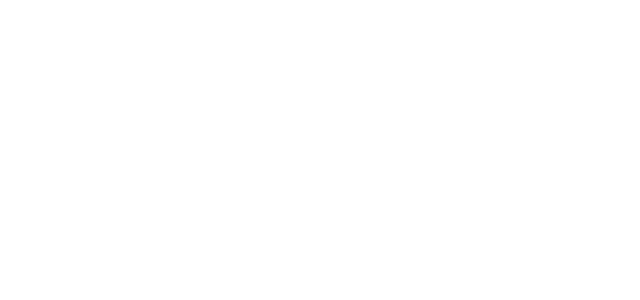
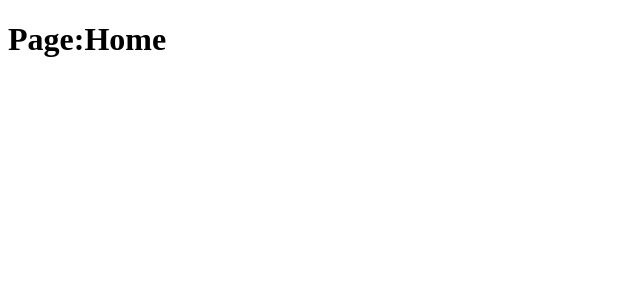
Before and after one commit to masudafsar/karnameh, a React (Vite) app: page / in a window 1280 px wide. Shown: the top 300 px of the page, without its empty margins (0-640 px from the left). Built offline with nearby package versions, Linux system fonts and the light colour scheme.

Commit message:
Create base of router

```diff
--- a/src/App.tsx
+++ b/src/App.tsx
@@ -1,7 +1,11 @@
-import { useState } from 'react';
+import Router from '@routes/router';
 
 function App() {
-  return <></>;
+  return (
+    <>
+      <Router />
+    </>
+  );
 }
 
 export default App;
--- /dev/null
+++ b/src/routes/mainRouter.tsx
@@ -0,0 +1,23 @@
+import { Outlet, RouteObject } from 'react-router-dom';
+
+export const mainRouter: RouteObject[] = [
+  {
+    path: '*',
+    element: (
+      <h1>
+        Page:
+        <Outlet />
+      </h1>
+    ),
+    children: [
+      {
+        path: 'about',
+        element: <>About</>,
+      },
+      {
+        path: '*',
+        element: <>Home</>,
+      },
+    ],
+  },
+];
--- /dev/null
+++ b/src/routes/router.tsx
@@ -0,0 +1,11 @@
+import { mainRouter } from '@routes/mainRouter';
+import React from 'react';
+import { createBrowserRouter, RouterProvider } from 'react-router-dom';
+
+const routers = createBrowserRouter([...mainRouter]);
+
+function Router() {
+  return <RouterProvider router={routers} />;
+}
+
+export default Router;
```
